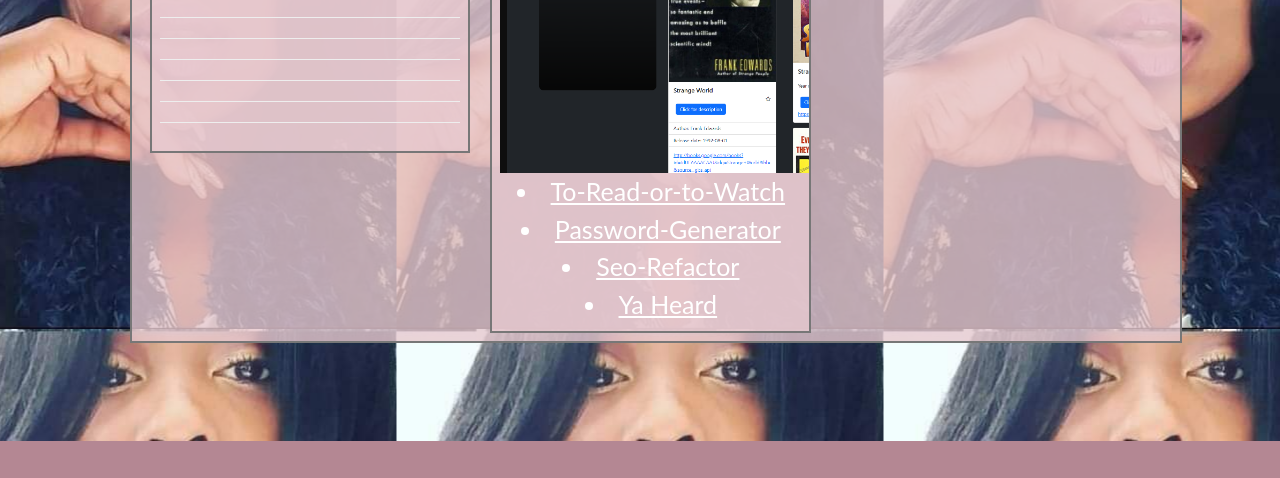
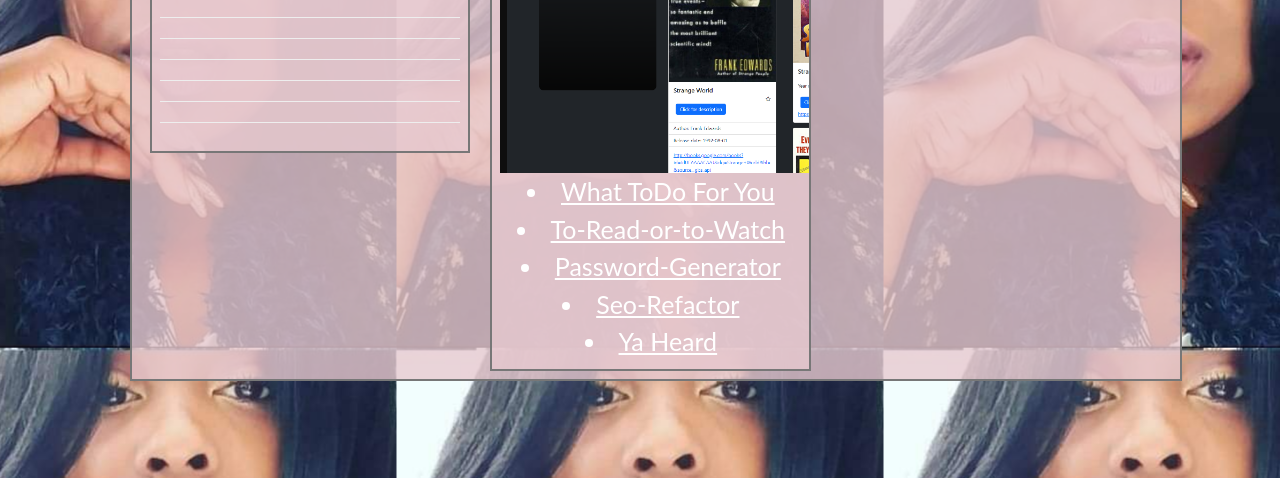
Before and after one commit to Eight19/HTML-CSS-Portfolio, a plain HTML site: page index.html in a window 1280 px wide. Shown: the part 1232-1710 px from the top of the page. Before the commit the page ends 1673 px from the top, so only its background shows below. Drawn offline with nearby package versions, Linux system fonts and the light colour scheme.

Commit message:
Added project

```diff
--- a/index.html
+++ b/index.html
@@ -144,7 +144,7 @@
       <div class="card">
         <h3>My Projects</h3>
         <img src="Assets/images/To-Read-or-to-Watch site.png" alt="Visual of To-Read-or-to-Watch site">
-        <li><a href="https://github.com/Eight19/what-to-do-for-youhttps://github.com/Eight19/what-to-do-for-you</a></li>
+        <li><a href="https://github.com/Eight19/what-to-do-for-you">What ToDo For You</a></li>
         <li><a href="https://djbartolini.github.io/movies-and-books/">To-Read-or-to-Watch</a></li>
         <li><a href="https://eight19.github.io/Password-Generator/">Password-Generator</a></li>
         <li><a href="https://eight19.github.io/seo-refactor/">Seo-Refactor</a></li>
```
